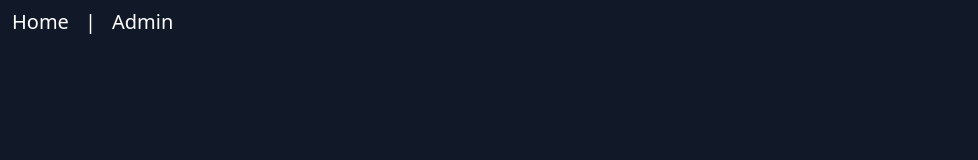
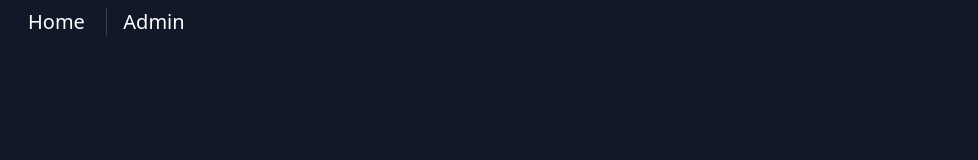
Before and after one commit to Specnr/RankedTourneyHost, a Next.js app: page /admin in a window 1280 px wide. Shown: the top 160 px of the page, without its empty margins (0-978 px from the left). Built offline with nearby package versions, Linux system fonts and the light colour scheme.

Commit message:
Results view updates

```diff
--- a/app/event/page.tsx
+++ b/app/event/page.tsx
@@ -1,7 +1,7 @@
 "use client"
 import { Spinner } from "@/components/Spinner";
 import { Container } from "@/components/Container";
-import { BaseResults } from "@/utils/interfaces/Event";
+import { BaseResults, PageType } from "@/utils/interfaces/Event";
 import { getResultsFromEventId } from "@/utils/ui/requests";
 import { useSearchParams, useRouter } from "next/navigation";
 import { useEffect, useState } from "react";
@@ -12,6 +12,7 @@ export default function TargetPage() {
   const searchParams = useSearchParams ()
   const eventId = searchParams.get("id")
   const [data, setData] = useState<BaseResults | null>(null)
+  const [pageType, setPageType] = useState<PageType>(PageType.Simple)
 
   useEffect(() => {
     if (!eventId) {
@@ -38,7 +39,21 @@ export default function TargetPage() {
     <div className="w-full grid grid-cols-6 gap-4">
       <div className="col-span-6 md:col-start-2 md:col-span-4">
         <Container>
-          <h1 className="text-2xl font-semibold mb-6 text-center">{ data.name }</h1>
+          <h1 className="text-2xl md:text-3xl font-semibold text-center">{ data.name }</h1>
+          <div className="invisible h-0 md:h-fit md:visible md:my-4 text-xl grid grid-cols-2 divide-x divide-gray-700 text-center">
+            <span onClick={() => setPageType(PageType.Simple)}
+              className={`hover:underline ${pageType === PageType.Simple ? "font-bold" : null}`}>
+              Simple
+            </span>
+            <span onClick={() => setPageType(PageType.Detailed)}
+              className={`hover:underline ${pageType === PageType.Detailed ? "font-bold" : null}`}>
+              Detailed
+            </span>
+            <span onClick={() => setPageType(PageType.PerRound)}
+              className={`hover:underline ${pageType === PageType.PerRound ? "font-bold" : null}`}>
+              Per Round
+            </span>
+          </div>
           <SimpleResults results={data.results} />
         </Container>
       </div>
--- a/components/DetailedResults.tsx
+++ b/components/DetailedResults.tsx
@@ -0,0 +1,7 @@
+export const DetailedResults = () => {
+  return (
+    <div>
+      <p>Hi</p>
+    </div>
+  )
+}
--- a/components/Navbar.tsx
+++ b/components/Navbar.tsx
@@ -2,12 +2,11 @@ import Link from "next/link";
 
 export default function NavBar() {
   return (
-    <div className="text-xl">
-      <Link className="pr-4" href="/">
+    <div className="text-xl divide-x divide-gray-700 grid grid-cols-2 gap-4 justify-center">
+      <Link className="pl-4" href="/">
         Home
       </Link>
-      |
-      <Link className="px-4" href="/admin">
+      <Link className="pl-4" href="/admin">
         Admin
       </Link>
     </div>
--- a/components/SimpleResults.tsx
+++ b/components/SimpleResults.tsx
@@ -1,4 +1,3 @@
-// import { PlayerPoints } from "@/utils/interfaces/Match"
 import { uuidToHead } from "@/utils/ui/uuid"
 import Image from "next/image";
 import { SimpleResultsEntry } from "./SimpleResultsEntry";
```
Also changed, not shown: utils/interfaces/Event.ts (+8 -1 lines).
